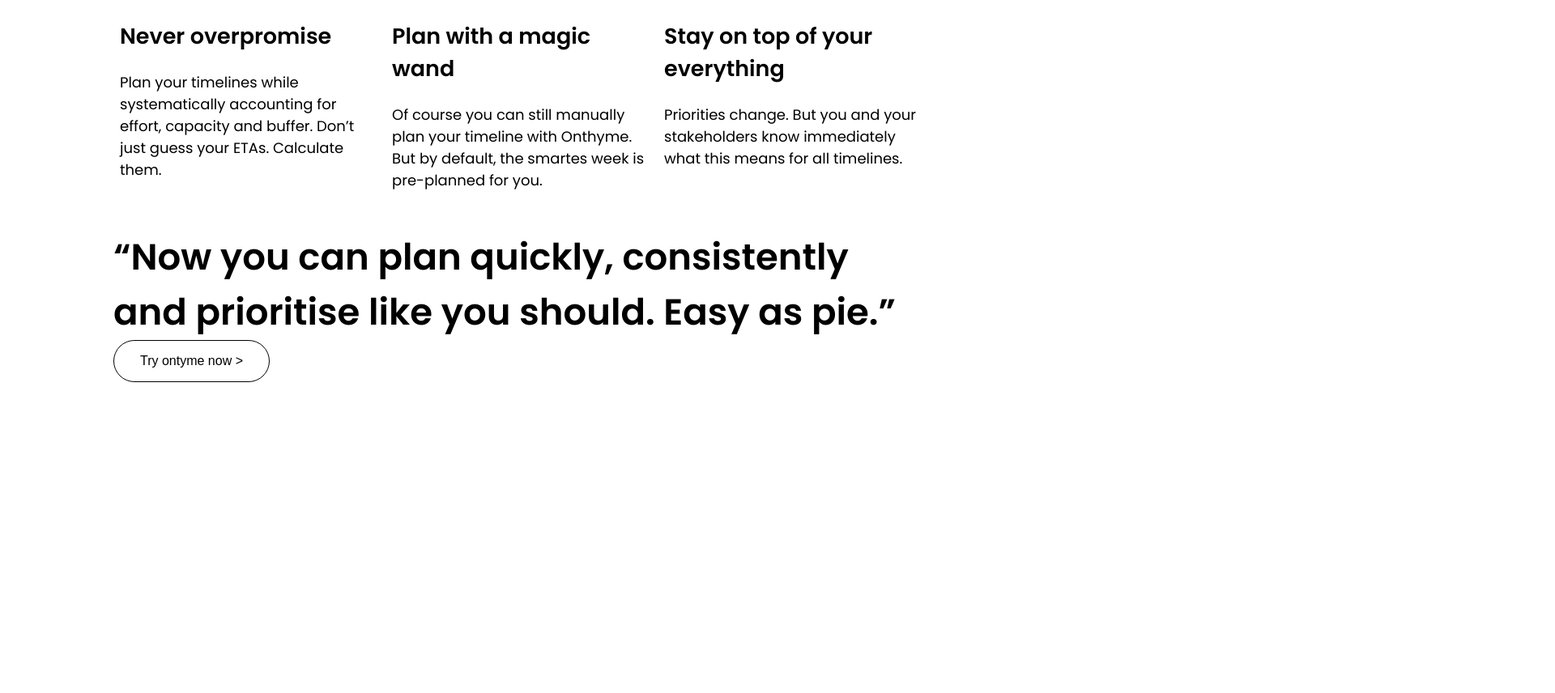
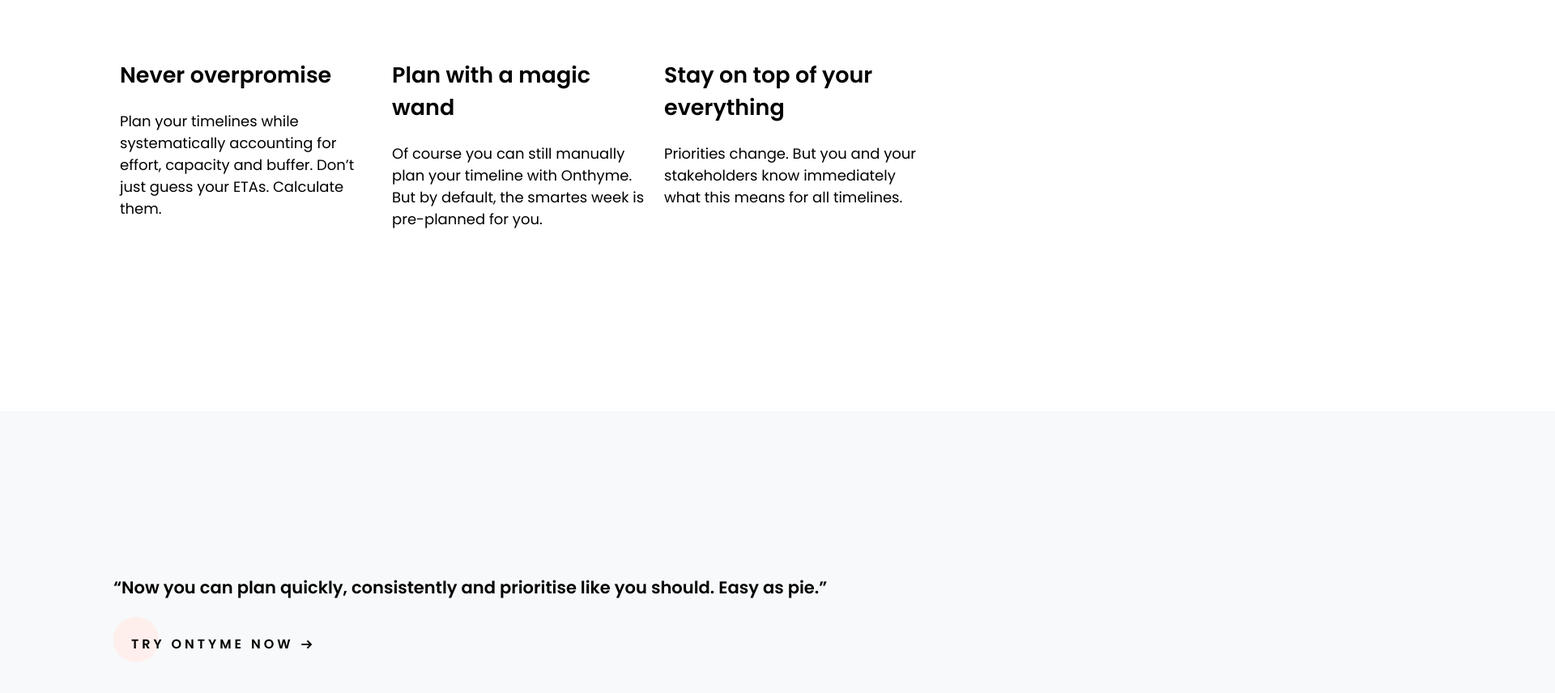
Before and after one commit to bleitz/ontyme, a plain HTML site: page index.html in a window 1280 px wide. Shown: the part 698-1554 px from the top of the page at 81% size, 1920 px wide, since content can reach past the window. Before the commit the page ends 1178 px from the top, so only its background shows below. Drawn offline with Linux system fonts and the light colour scheme.

Commit message:
Add new button & fix footer

```diff
--- a/index.html
+++ b/index.html
@@ -33,7 +33,13 @@
     <div class="hero-right">
         <div>
             <p>Plan your workload and timelines smart: based on how much you can do and when - and don’t lift a finger when circumstances change.</p>
-            <button>Try ontyme now ></button>
+            <a href="#" class="cta">
+                <span>Try ontyme now</span>
+                <svg width="13px" height="10px" viewBox="0 0 13 10">
+                  <path d="M1,5 L11,5"></path>
+                  <polyline points="8 1 12 5 8 9"></polyline>
+                </svg>
+              </a>
         </div>
     </div>
 
@@ -61,8 +67,14 @@
     </div>
 
     <div class="banner">
-        <h1>“Now you can plan quickly, consistently and prioritise like you should. Easy as pie.”</h1>
-        <button>Try ontyme now ></button>
+        <h3>“Now you can plan quickly, consistently and prioritise like you should. Easy as pie.”</h3>
+        <a href="#" class="cta">
+            <span>Try ontyme now</span>
+            <svg width="13px" height="10px" viewBox="0 0 13 10">
+            <path d="M1,5 L11,5"></path>
+            <polyline points="8 1 12 5 8 9"></polyline>
+            </svg>
+        </a>
     </div>
 
 </div>
--- a/style.css
+++ b/style.css
@@ -10,13 +10,64 @@ h1 {
     font-size: 2rem;
 }
 
-button {
-    background-color: rgba(0,0,0,0);
-    border: 1px solid black;
-    border-radius: 100px;
-    padding: 16px 32px;
+p {
+    margin-bottom: 48px;
+}
+
+a {
+    text-decoration: none;
+    color: inherit;
+  }
+
+  .cta {
+    position: relative;
+    padding: 19px 22px;
+    transition: all 0.2s ease;
+  }
+  .cta:before {
+    content: "";
+    position: absolute;
+    top: 0;
+    left: 0;
+    display: block;
+    border-radius: 28px;
+    background: #FEEFED;
+    width: 56px;
+    height: 56px;
+    transition: all 0.3s ease;
+  }
+  .cta span {
+    position: relative;
     font-size: 16px;
-}
+    line-height: 18px;
+    font-weight: 900;
+    letter-spacing: 0.25em;
+    text-transform: uppercase;
+    vertical-align: middle;
+  }
+  .cta svg {
+    position: relative;
+    top: 0;
+    margin-left: 10px;
+    fill: none;
+    stroke-linecap: round;
+    stroke-linejoin: round;
+    stroke: #111;
+    stroke-width: 2;
+    transform: translateX(-5px);
+    transition: all 0.3s ease;
+  }
+  .cta:hover:before {
+    width: 100%;
+    background: FEEFED;
+  }
+  .cta:hover svg {
+    transform: translateX(0);
+  }
+  .cta:active {
+    transform: scale(0.96);
+  }
+
 
 .container {
     max-width: 1000px;
@@ -146,15 +197,24 @@ button {
 
 .separator {
     grid-column: span 12;
-    height: 0px;
+    height: 80px;
 }
 
 .text-block {
     grid-column: span 12;
+    margin: 48px 0;
 }
 
 .banner {
+    height: 500px;
     grid-column: span 12;
+    background-color: #F7F9FA;
+    margin: 128px -500% 0 -500%;
+    padding: 0 500% !important;
+    display: flex;
+    flex-direction: column;
+    align-content: center;
+    justify-content: center;
 }
 
 @media screen and (min-width: 1024px) {
```
